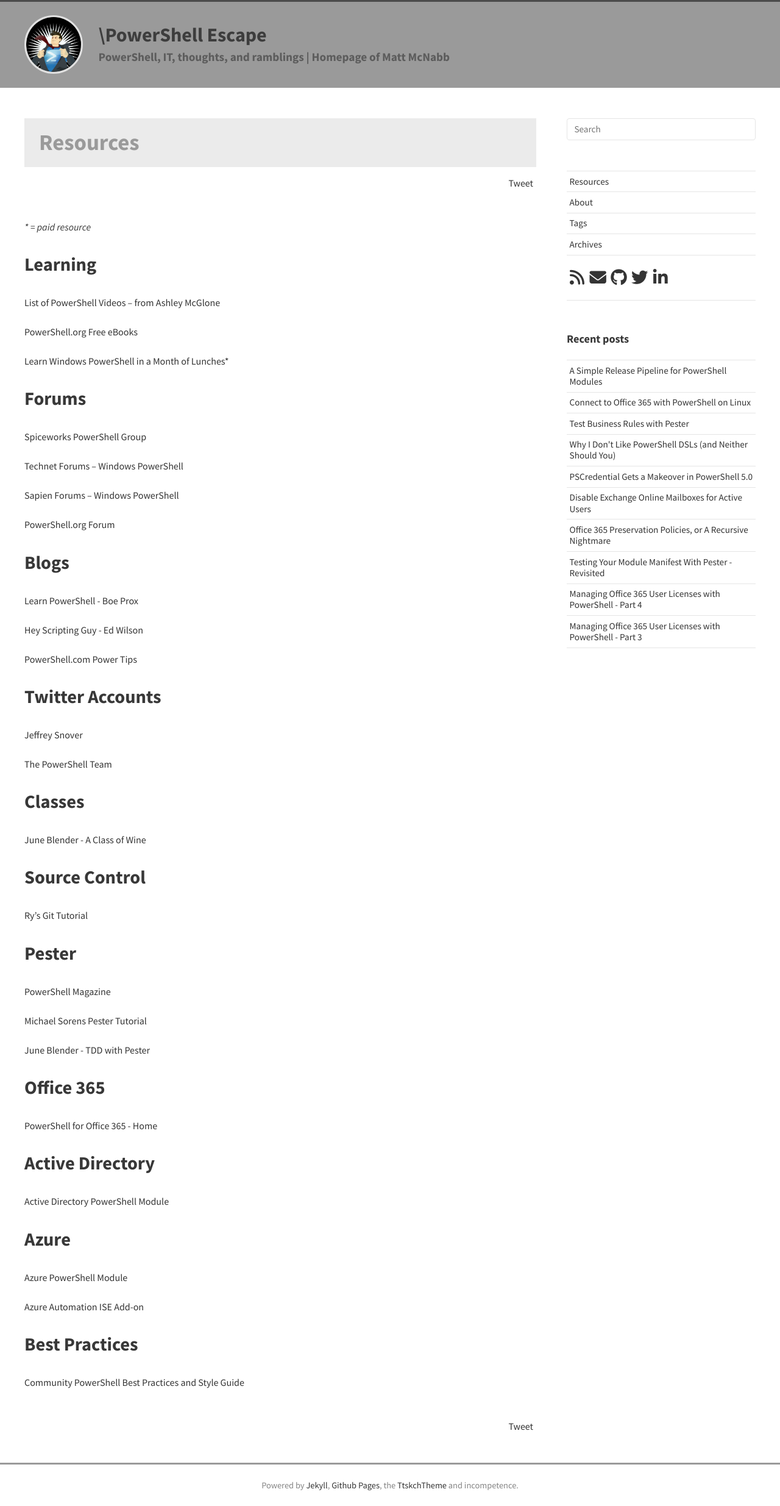
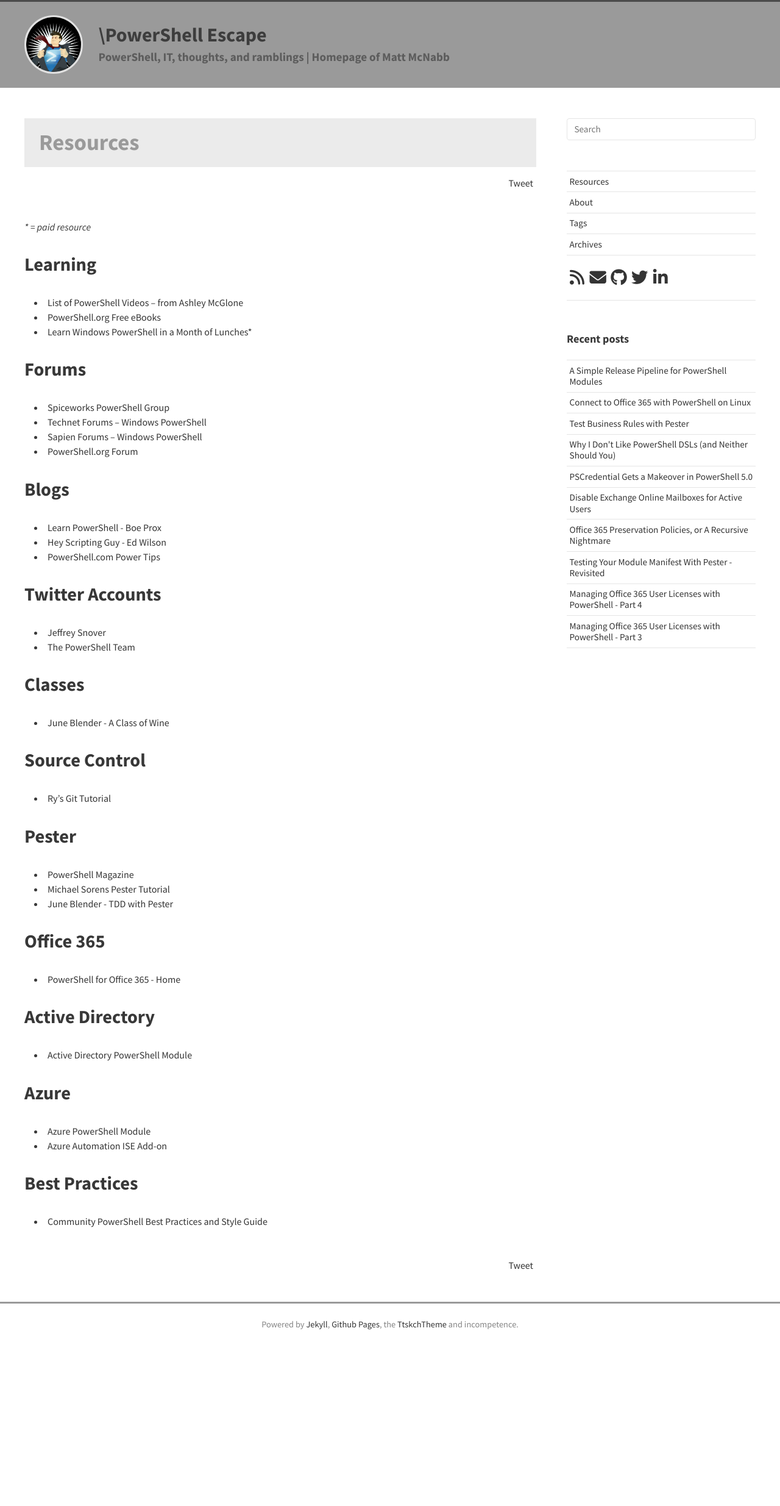
Before and after one commit to mattmcnabb/mattmcnabb.github.io, a Jekyll site: the page built from _pages/resources.md, in a window 1280 px wide. Shown: the whole page at 61% size. Built offline with Jekyll 4.4.1, drawn with Linux system fonts in a browser that asks for light colours; nearby versions of some CDN libraries; comment, search, counter and statistics services are not loaded; after the commit the page ends 2206 px from its top, so only the background shows below that.

```diff
--- a/_pages/resources.md
+++ b/_pages/resources.md
@@ -9,56 +9,45 @@ group: navigation
 _* = paid resource_
 
 ## Learning
-[List of PowerShell Videos – from Ashley McGlone](https://blogs.technet.microsoft.com/ashleymcglone/2016/04/01/powershell-video-training-from-microsoft)
-
-[PowerShell.org Free eBooks](http://powershell.org/wp/ebooks)
-
-[Learn Windows PowerShell in a Month of Lunches*](http://www.amazon.com/Learn-Windows-PowerShell-Month-Lunches/dp/1617291080/ref=sr_1_2?ie=UTF8&amp;qid=1461942291&amp;sr=8-2&amp;keywords=powershell+in+action)
+- [List of PowerShell Videos – from Ashley McGlone](https://blogs.technet.microsoft.com/ashleymcglone/2016/04/01/powershell-video-training-from-microsoft)
+- [PowerShell.org Free eBooks](http://powershell.org/wp/ebooks)
+- [Learn Windows PowerShell in a Month of Lunches*](http://www.amazon.com/Learn-Windows-PowerShell-Month-Lunches/dp/1617291080/ref=sr_1_2?ie=UTF8&amp;qid=1461942291&amp;sr=8-2&amp;keywords=powershell+in+action)
 
 ## Forums
-[Spiceworks PowerShell Group](http://community.spiceworks.com/programming/powershell)
-
-[Technet Forums – Windows PowerShell](https://social.technet.microsoft.com/Forums/windowsserver/en-US/home?forum=winserverpowershell)
-
-[Sapien Forums – Windows PowerShell](http://www.sapien.com/forums/viewforum.php?f=18&amp;sid=859698ee1f8fc7ae051aa9519063afe1)
-
-[PowerShell.org Forum](http://powershell.org/wp/forum/)
+- [Spiceworks PowerShell Group](http://community.spiceworks.com/programming/powershell)
+- [Technet Forums – Windows PowerShell](https://social.technet.microsoft.com/Forums/windowsserver/en-US/home?forum=winserverpowershell)
+- [Sapien Forums – Windows PowerShell](http://www.sapien.com/forums/viewforum.php?f=18&amp;sid=859698ee1f8fc7ae051aa9519063afe1)
+- [PowerShell.org Forum](http://powershell.org/wp/forum/)
 
 ## Blogs
-[Learn PowerShell - Boe Prox](https://learn-powershell.net/author/boeprox)
-
-[Hey Scripting Guy - Ed Wilson](https://blogs.technet.microsoft.com/heyscriptingguy)
-
-[PowerShell.com Power Tips](http://powershell.com/cs/blogs/tips)
+- [Learn PowerShell - Boe Prox](https://learn-powershell.net/author/boeprox)
+- [Hey Scripting Guy - Ed Wilson](https://blogs.technet.microsoft.com/heyscriptingguy)
+- [PowerShell.com Power Tips](http://powershell.com/cs/blogs/tips)
 
 ## Twitter Accounts
-[Jeffrey Snover](https://twitter.com/jsnover)
-
-[The PowerShell Team](https://twitter.com/Powershell_Team)
+- [Jeffrey Snover](https://twitter.com/jsnover)
+- [The PowerShell Team](https://twitter.com/Powershell_Team)
 
 ## Classes
-[June Blender - A Class of Wine](https://www.crowdcast.io/e/vipug-2015-03/register)
+- [June Blender - A Class of Wine](https://www.crowdcast.io/e/vipug-2015-03/register)
 
 ## Source Control
-[Ry’s Git Tutorial](http://rypress.com/tutorials/git/index)
+- [Ry’s Git Tutorial](http://rypress.com/tutorials/git/index)
 
 ## Pester
-[PowerShell Magazine](http://www.powershellmagazine.com/tag/pester)
-
-[Michael Sorens Pester Tutorial](https://www.simple-talk.com/sysadmin/powershell/practical-powershell-unit-testing-getting-started)
-
-[June Blender - TDD with Pester](https://www.youtube.com/watch?v=jvvh9cpD_LM)
+- [PowerShell Magazine](http://www.powershellmagazine.com/tag/pester)
+- [Michael Sorens Pester Tutorial](https://www.simple-talk.com/sysadmin/powershell/practical-powershell-unit-testing-getting-started)
+- [June Blender - TDD with Pester](https://www.youtube.com/watch?v=jvvh9cpD_LM)
 
 ## Office 365
-[PowerShell for Office 365 - Home](http://powershell.office.com)
+- [PowerShell for Office 365 - Home](http://powershell.office.com)
 
 ## Active Directory
-[Active Directory PowerShell Module](https://technet.microsoft.com/en-us/library/ee617195.aspx)
+- [Active Directory PowerShell Module](https://technet.microsoft.com/en-us/library/ee617195.aspx)
 
 ## Azure
-[Azure PowerShell Module](https://www.powershellgallery.com/packages/AzureAutomationAuthoringToolkit)
-
-[Azure Automation ISE Add-on](https://www.powershellgallery.com/packages/AzureAutomationAuthoringToolkit)
+- [Azure PowerShell Module](https://www.powershellgallery.com/packages/AzureAutomationAuthoringToolkit)
+- [Azure Automation ISE Add-on](https://www.powershellgallery.com/packages/AzureAutomationAuthoringToolkit)
 
 ## Best Practices
-[Community PowerShell Best Practices and Style Guide](https://github.com/PoshCode/PowerShellPracticeAndStyle)
+- [Community PowerShell Best Practices and Style Guide](https://github.com/PoshCode/PowerShellPracticeAndStyle)
```
